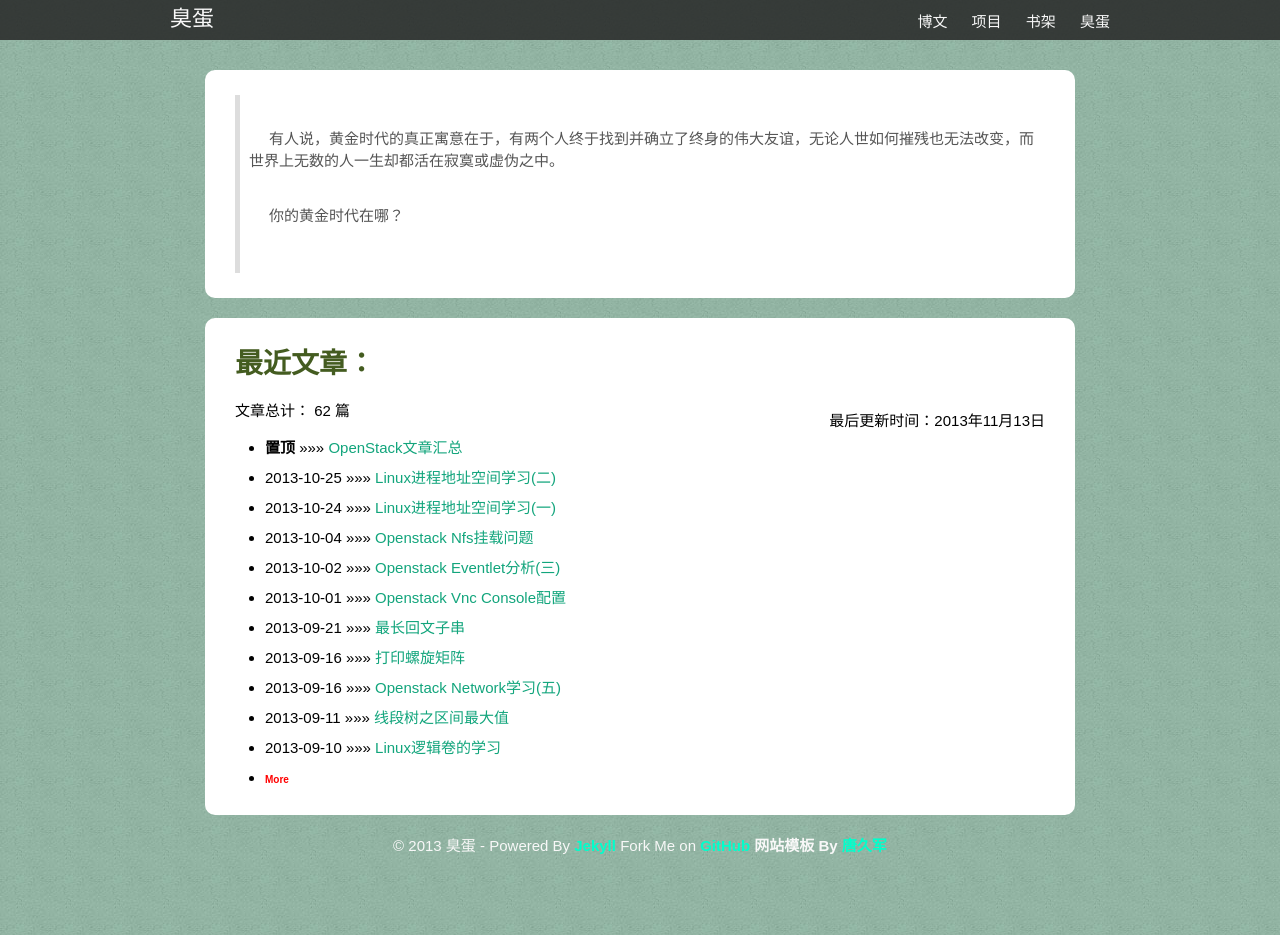
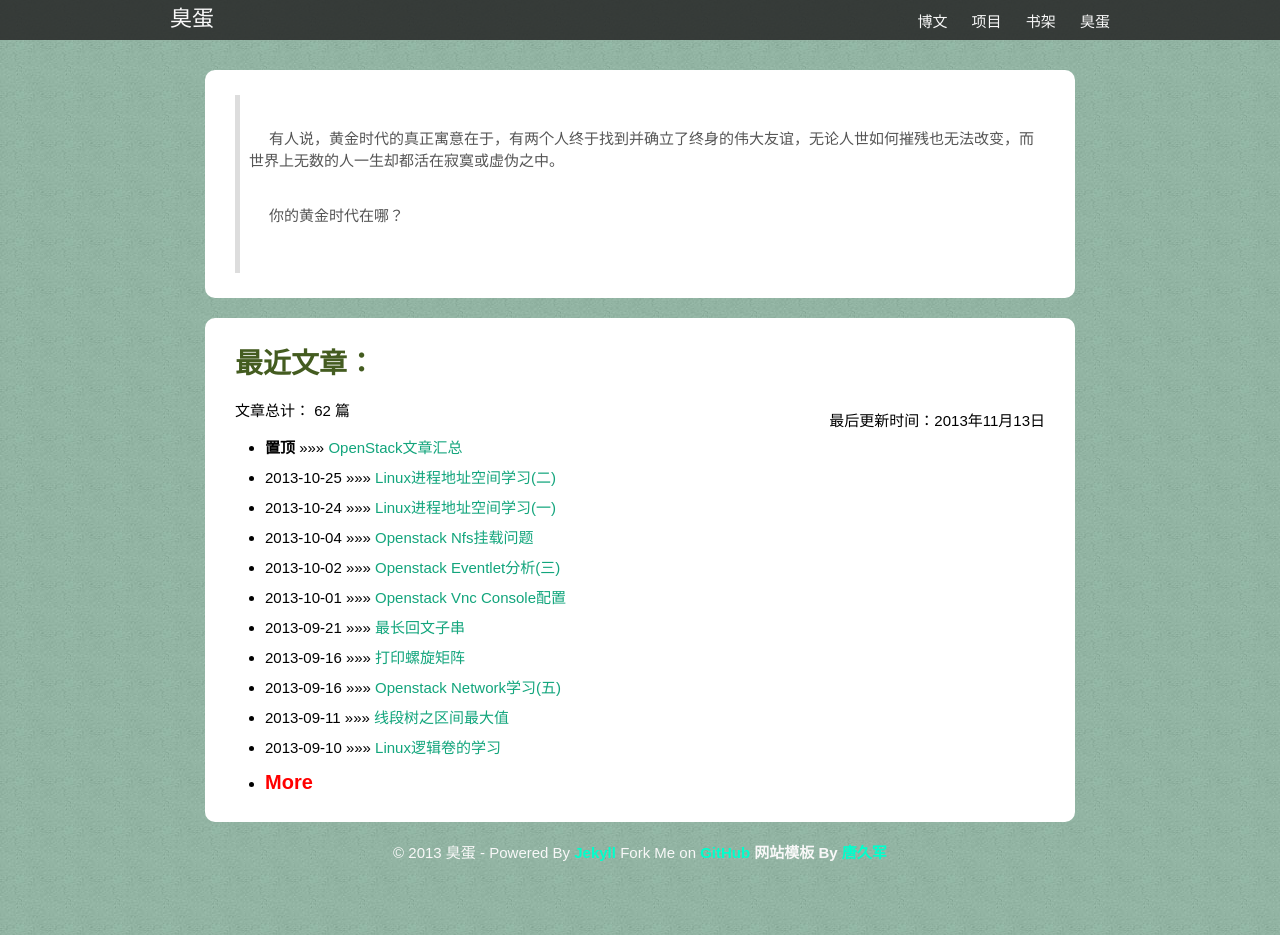
Before and after one commit to liuan/blog, a Jekyll site: the page built from index.html, in a window 1280 px wide and 935 px high. Built offline with Jekyll 4.4.1, drawn with Linux system fonts in a browser that asks for light colours.

Commit message:
large font

```diff
--- a/_includes/blog_recent.html
+++ b/_includes/blog_recent.html
@@ -9,6 +9,6 @@
   {% for post in site.posts limit:10 %}
     <li>{{ post.date | date: "%Y-%m-%d" }} »»» <a href="{{ post.url }}">{{ post.title }}</a></li>
   {% endfor %}
-    <li><a href="/archives.html" title="Our talent belongs to you!" style="color:red;font-size:10px"><strong> More </strong></a></li>
+    <li><a href="/archives.html" title="Our talent belongs to you!" style="color:red;font-size:20px"><strong> More </strong></a></li>
   </ul>
 </div>
```
